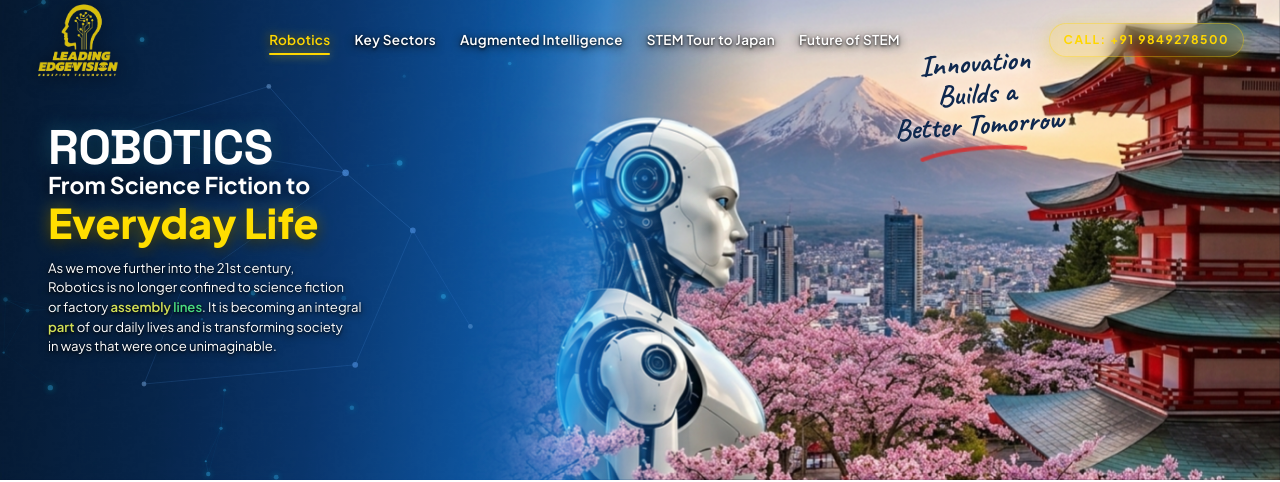
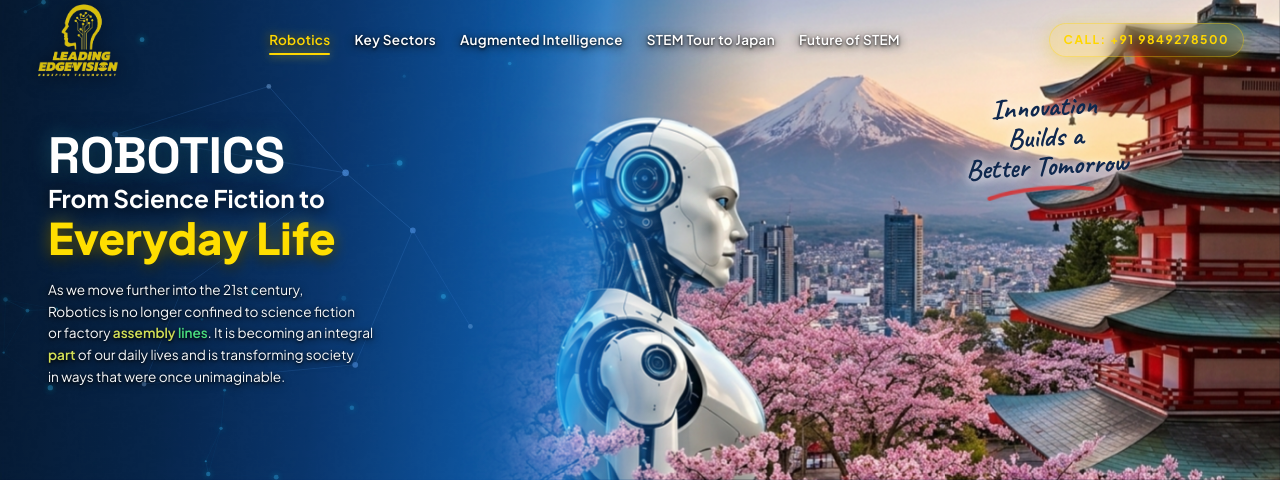
Before and after one commit to komalasankula123/leading-edge-vision, a website: page index.html in a window 1280 px wide. Shown: the top 482 px of the page. Drawn offline with Linux system fonts and the light colour scheme; a web font is replaced by a local one.

Commit message:
Arrange hero section typography, line spacing, and callout position cleanly

```diff
--- a/css/master-design.css
+++ b/css/master-design.css
@@ -311,31 +311,31 @@
   width: 100%;
   max-width: 1440px;
   margin: 0 auto;
-  padding: 0 48px;
+  padding: 60px 48px 20px 48px;
   display: flex;
   align-items: center;
 }
 
 .hero-content {
   width: 100%;
-  max-width: 440px;
+  max-width: 460px;
   text-shadow: 0 4px 20px rgba(0, 0, 0, 0.95), 0 2px 6px rgba(0, 0, 0, 0.95);
 }
 
 .hero-title-main {
   font-family: var(--font-display);
-  font-size: clamp(2.4rem, 3.8vw, 3.9rem);
+  font-size: clamp(2.4rem, 4vw, 4.1rem);
   font-weight: 800;
   line-height: 0.95;
   color: #FFFFFF !important;
   letter-spacing: -0.01em;
-  margin-bottom: 2px;
+  margin-bottom: 4px;
   text-shadow: 0 4px 22px rgba(0, 0, 0, 0.95), 0 2px 6px rgba(0, 0, 0, 0.95);
 }
 
 .hero-subtitle-line1 {
   font-family: var(--font-sans);
-  font-size: clamp(1.15rem, 1.8vw, 1.75rem);
+  font-size: clamp(1.2rem, 1.9vw, 1.85rem);
   font-weight: 700;
   color: #FFFFFF !important;
   line-height: 1.15;
@@ -345,11 +345,11 @@
 
 .hero-subtitle-highlight {
   font-family: var(--font-sans);
-  font-size: clamp(1.95rem, 3.2vw, 2.9rem);
+  font-size: clamp(2.1rem, 3.4vw, 3.1rem);
   font-weight: 800;
   color: #FFDE00 !important;
   line-height: 1.05;
-  margin-bottom: 14px;
+  margin-bottom: 18px;
   display: block;
   text-shadow: 0 0 25px rgba(255, 222, 0, 0.6), 0 4px 16px rgba(0, 0, 0, 0.95);
   animation: subtlePulse 3s ease-in-out infinite alternate;
@@ -361,27 +361,27 @@
 }
 
 .hero-desc {
-  font-size: clamp(0.82rem, 0.95vw, 0.92rem);
-  color: #FFFFFF;
-  line-height: 1.5;
-  max-width: 440px;
+  font-size: clamp(0.85rem, 1vw, 0.96rem);
+  color: #F8FAFC;
+  line-height: 1.6;
+  max-width: 450px;
   text-shadow: 0 2px 10px rgba(0, 0, 0, 0.95), 0 1px 3px rgba(0, 0, 0, 0.95);
 }
 
-/* Floating Handwritten Callout Locked Above Mount Fuji */
+/* Floating Handwritten Callout Locked Above Mount Fuji - Clear of Navbar */
 .hero-statement-callout {
   position: absolute;
-  top: 10%;
-  right: 17%;
+  top: 92px;
+  right: 12%;
   z-index: 4;
   text-align: center;
-  transform: rotate(-4deg);
+  transform: rotate(-3deg);
   pointer-events: none;
 }
 
 .hero-statement-text {
   font-family: var(--font-script);
-  font-size: clamp(1.6rem, 2.3vw, 2.2rem);
+  font-size: clamp(1.5rem, 2.2vw, 2.1rem);
   font-weight: 700;
   color: #0F284E !important;
   line-height: 1.05;
```
